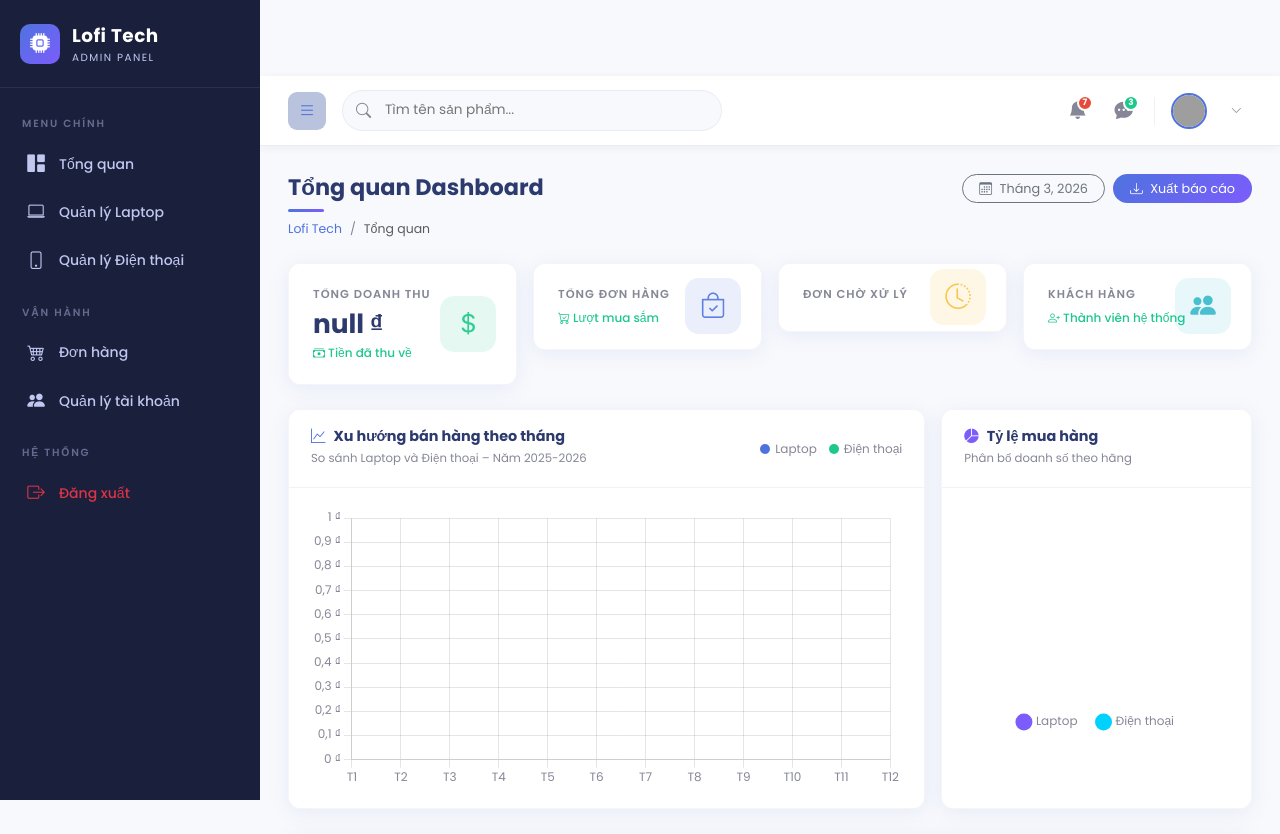
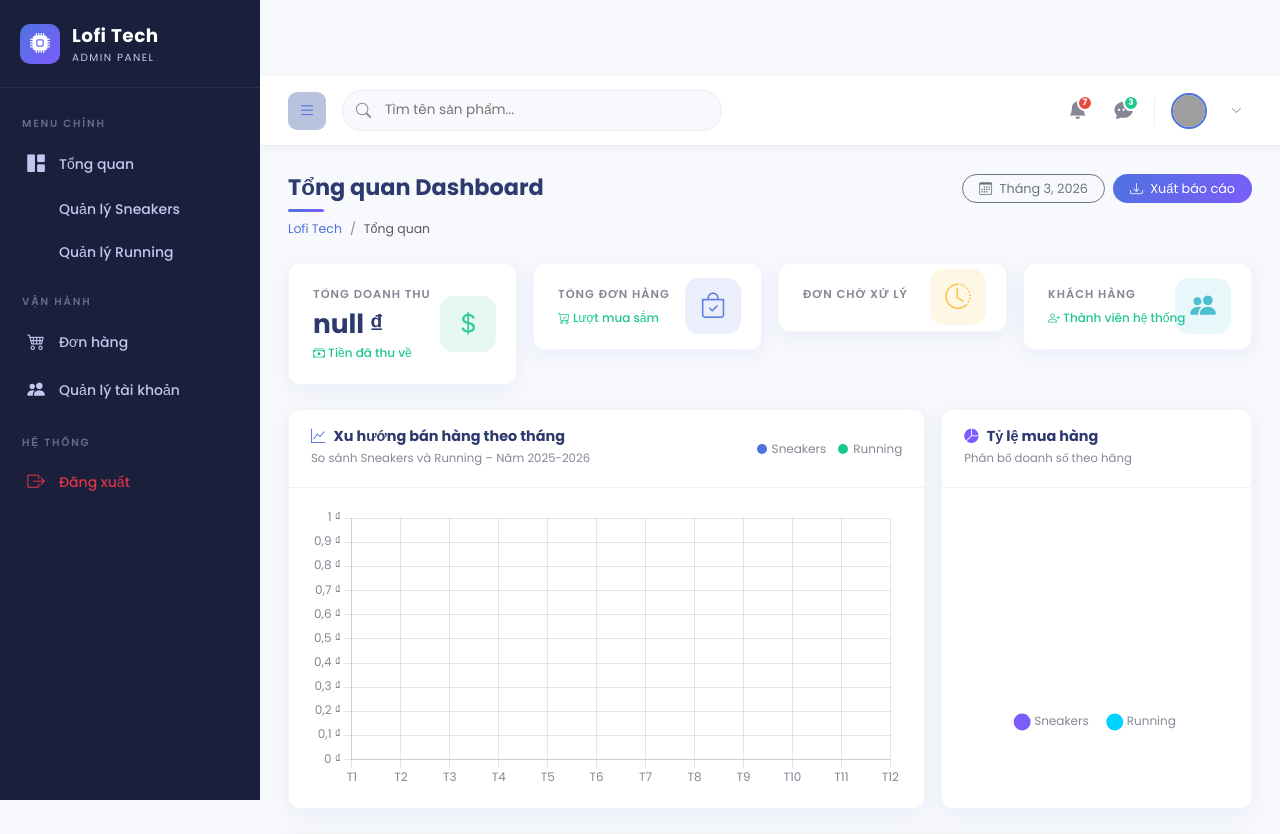
Before and after one commit to hiepprovipp887/doanjavapring2026, a Spring app: template src/main/resources/templates/admin/admin-dashboard.html in a window 1280 px wide. Shown: the top 834 px of the page. Run offline with Thymeleaf, Linux system fonts and the light colour scheme; the template is opened without the code that fills it, so the values that code supplies are empty; some of the project's set-up classes (security, data sources, template engines, error pages and the like) are left out, and stand-ins take their place; grey boxes are pictures that could not be loaded.

Commit message:
Replace Laptop/Điện thoại with Sneakers/Running in admin dashboard
Agent-Logs-Url: https://github.com/hiepprovipp887/doanjavapring2026/sessions/b2ab42fc-2623-4632-8e90-50cb2e7ca7b4

Co-authored-by: hiepprovipp887 <233195147+hiepprovipp887@users.noreply.github.com>

```diff
--- a/src/main/resources/static/js/admin-dashboard.js
+++ b/src/main/resources/static/js/admin-dashboard.js
@@ -109,7 +109,7 @@ createMiniChart('miniChart4', [80, 92, 87, 105, 98, 110, 103, 120, 115, 128],
             labels: labels,
             datasets: [
                 {
-                    label: 'Laptop',
+                    label: 'Sneakers',
                     data: laptopData,
                     borderColor: '#4e73df',
                     backgroundColor: gradientLaptop,
@@ -123,7 +123,7 @@ createMiniChart('miniChart4', [80, 92, 87, 105, 98, 110, 103, 120, 115, 128],
                     pointHoverRadius: 6
                 },
                 {
-                    label: 'Điện thoại',
+                    label: 'Running',
                     data: phoneData,
                     borderColor: '#1cc88a',
                     backgroundColor: gradientPhone,
--- a/src/main/resources/templates/admin/admin-dashboard.html
+++ b/src/main/resources/templates/admin/admin-dashboard.html
@@ -29,8 +29,8 @@
     <ul class="sidebar-nav">
         <li><div class="sidebar-label">Menu chính</div></li>
         <li class="nav-item"><a th:href="@{/admin/dashboard}"><i class="bi bi-grid-1x2-fill"></i><span>Tổng quan</span></a></li>
-        <li class="nav-item"><a th:href="@{/admin/products/laptops}"><i class="bi bi-laptop"></i><span>Quản lý Laptop</span></a></li>
-        <li class="nav-item"><a th:href="@{/admin/products/phones}"><i class="bi bi-phone"></i><span>Quản lý Điện thoại</span></a></li>
+        <li class="nav-item"><a th:href="@{/admin/products/sneakers}"><i class="bi bi-shoe"></i><span>Quản lý Sneakers</span></a></li>
+        <li class="nav-item"><a th:href="@{/admin/products/running}"><i class="bi bi-footprints"></i><span>Quản lý Running</span></a></li>
 
         <li><div class="sidebar-label">Vận hành</div></li>
         <li class="nav-item"><a th:href="@{/admin/orders}"><i class="bi bi-cart4"></i><span>Đơn hàng</span></a></li>
@@ -293,11 +293,11 @@
                     <div class="dash-card-header">
                         <div>
                             <h6><i class="bi bi-graph-up me-2" style="color:var(--primary)"></i>Xu hướng bán hàng theo tháng</h6>
-                            <small style="font-size:.73rem;color:var(--text-muted)">So sánh Laptop và Điện thoại – Năm 2025-2026</small>
+                            <small style="font-size:.73rem;color:var(--text-muted)">So sánh Sneakers và Running – Năm 2025-2026</small>
                         </div>
                         <div class="badge-legend">
-                            <span class="legend-dot laptop">Laptop</span>
-                            <span class="legend-dot phone">Điện thoại</span>
+                            <span class="legend-dot laptop">Sneakers</span>
+                            <span class="legend-dot phone">Running</span>
                         </div>
                     </div>
                     <div class="dash-card-body">
@@ -373,7 +373,7 @@
                                                  style="width: 100%; height: 100%; object-fit: cover;">
 
                                             <i th:unless="${p.image != null}"
-                                               th:class="${p.category.name == 'Laptop' ? 'bi bi-laptop' : 'bi bi-phone'}"></i>
+                                               th:class="${p.category.name == 'Sneakers' ? 'bi bi-shoe' : 'bi bi-footprints'}"></i>
                                         </div>
                                     </td>
                                     <td>
@@ -383,7 +383,7 @@
                                     <td th:text="${p.description}">Mô tả thông số</td>
                                     <td>
             <span class="badge rounded-pill"
-                  th:classappend="${p.category != null && p.category.name == 'Laptop' ? 'bg-primary-light text-primary' : 'bg-success-light text-success'}"
+                  th:classappend="${p.category != null && p.category.name == 'Sneakers' ? 'bg-primary-light text-primary' : 'bg-success-light text-success'}"
                   th:text="${p.category != null ? p.category.name : 'N/A'}">Category</span>
                                     </td>
                                     <td>
@@ -497,18 +497,18 @@
 
     /* 2. Dữ liệu cho biểu đồ tròn (Tỷ lệ ngành hàng) */
     // CHÚ Ý: Cách viết gọn để tránh lỗi dấu ngoặc vuông
-    const laptopValue = [[${laptopRev != null ? laptopRev : 0}]];
-    const phoneValue = [[${phoneRev != null ? phoneRev : 0}]];
+    const sneakersValue = [[${sneakersRev != null ? sneakersRev : 0}]];
+    const runningValue = [[${runningRev != null ? runningRev : 0}]];
 
     const ctxPie = document.getElementById('pieChart').getContext('2d');
     if (ctxPie) {
         new Chart(ctxPie, {
             type: 'doughnut',
             data: {
-                labels: ['Laptop', 'Điện thoại'],
+                labels: ['Sneakers', 'Running'],
                 datasets: [{
                     // Fix: Đưa vào một mảng đơn giản
-                    data: [laptopValue, phoneValue],
+                    data: [sneakersValue, runningValue],
                     backgroundColor: ['#7c5cfc', '#00d2ff'],
                     borderWidth: 0,
                     hoverOffset: 10
--- a/src/main/resources/templates/admin/order-detail.html
+++ b/src/main/resources/templates/admin/order-detail.html
@@ -19,8 +19,8 @@
     <ul class="sidebar-nav">
         <li><div class="sidebar-label">Menu chính</div></li>
         <li class="nav-item"><a th:href="@{/admin/dashboard}"><i class="bi bi-grid-1x2-fill"></i><span>Tổng quan</span></a></li>
-        <li class="nav-item"><a th:href="@{/admin/products/laptops}"><i class="bi bi-laptop"></i><span>Quản lý Laptop</span></a></li>
-        <li class="nav-item"><a th:href="@{/admin/products/phones}"><i class="bi bi-phone"></i><span>Quản lý Điện thoại</span></a></li>
+        <li class="nav-item"><a th:href="@{/admin/products/sneakers}"><i class="bi bi-shoe"></i><span>Quản lý Sneakers</span></a></li>
+        <li class="nav-item"><a th:href="@{/admin/products/running}"><i class="bi bi-footprints"></i><span>Quản lý Running</span></a></li>
 
         <li><div class="sidebar-label">Vận hành</div></li>
         <li class="nav-item"><a th:href="@{/admin/orders}"><i class="bi bi-cart4"></i><span>Đơn hàng</span></a></li>
--- a/src/main/resources/templates/admin/orders.html
+++ b/src/main/resources/templates/admin/orders.html
@@ -19,8 +19,8 @@
     <ul class="sidebar-nav">
         <li><div class="sidebar-label">Menu chính</div></li>
         <li class="nav-item"><a th:href="@{/admin/dashboard}"><i class="bi bi-grid-1x2-fill"></i><span>Tổng quan</span></a></li>
-        <li class="nav-item"><a th:href="@{/admin/products/laptops}"><i class="bi bi-laptop"></i><span>Quản lý Laptop</span></a></li>
-        <li class="nav-item"><a th:href="@{/admin/products/phones}"><i class="bi bi-phone"></i><span>Quản lý Điện thoại</span></a></li>
+        <li class="nav-item"><a th:href="@{/admin/products/sneakers}"><i class="bi bi-shoe"></i><span>Quản lý Sneakers</span></a></li>
+        <li class="nav-item"><a th:href="@{/admin/products/running}"><i class="bi bi-footprints"></i><span>Quản lý Running</span></a></li>
 
         <li><div class="sidebar-label">Vận hành</div></li>
         <li class="nav-item"><a th:href="@{/admin/orders}"><i class="bi bi-cart4"></i><span>Đơn hàng</span></a></li>
--- a/src/main/resources/templates/admin/product-form.html
+++ b/src/main/resources/templates/admin/product-form.html
@@ -19,8 +19,8 @@
     <ul class="sidebar-nav">
         <li><div class="sidebar-label">Menu chính</div></li>
         <li class="nav-item"><a th:href="@{/admin/dashboard}"><i class="bi bi-grid-1x2-fill"></i><span>Tổng quan</span></a></li>
-        <li class="nav-item"><a th:href="@{/admin/products/laptops}"><i class="bi bi-laptop"></i><span>Quản lý Laptop</span></a></li>
-        <li class="nav-item"><a th:href="@{/admin/products/phones}"><i class="bi bi-phone"></i><span>Quản lý Điện thoại</span></a></li>
+        <li class="nav-item"><a th:href="@{/admin/products/sneakers}"><i class="bi bi-shoe"></i><span>Quản lý Sneakers</span></a></li>
+        <li class="nav-item"><a th:href="@{/admin/products/running}"><i class="bi bi-footprints"></i><span>Quản lý Running</span></a></li>
 
         <li><div class="sidebar-label">Vận hành</div></li>
         <li class="nav-item"><a th:href="@{/admin/orders}"><i class="bi bi-cart4"></i><span>Đơn hàng</span></a></li>
--- a/src/main/resources/templates/admin/user-list.html
+++ b/src/main/resources/templates/admin/user-list.html
@@ -32,8 +32,8 @@
     <ul class="sidebar-nav">
         <li><div class="sidebar-label">Menu chính</div></li>
         <li class="nav-item"><a th:href="@{/admin/dashboard}"><i class="bi bi-grid-1x2-fill"></i><span>Tổng quan</span></a></li>
-        <li class="nav-item"><a th:href="@{/admin/products/laptops}"><i class="bi bi-laptop"></i><span>Quản lý Laptop</span></a></li>
-        <li class="nav-item"><a th:href="@{/admin/products/phones}"><i class="bi bi-phone"></i><span>Quản lý Điện thoại</span></a></li>
+        <li class="nav-item"><a th:href="@{/admin/products/sneakers}"><i class="bi bi-shoe"></i><span>Quản lý Sneakers</span></a></li>
+        <li class="nav-item"><a th:href="@{/admin/products/running}"><i class="bi bi-footprints"></i><span>Quản lý Running</span></a></li>
         <li><div class="sidebar-label">Vận hành</div></li>
         <li class="nav-item"><a th:href="@{/admin/orders}"><i class="bi bi-cart4"></i><span>Đơn hàng</span></a></li>
         <li class="nav-item"><a th:href="@{/admin/users}" class="active"><i class="bi bi-people-fill"></i><span>Quản lý tài khoản</span></a></li>
```
Also changed, not shown: src/main/java/com/example/demo/controller/AdminController.java (+16 -16 lines), src/main/resources/templates/admin/product-list.html (+4 -4 lines).
